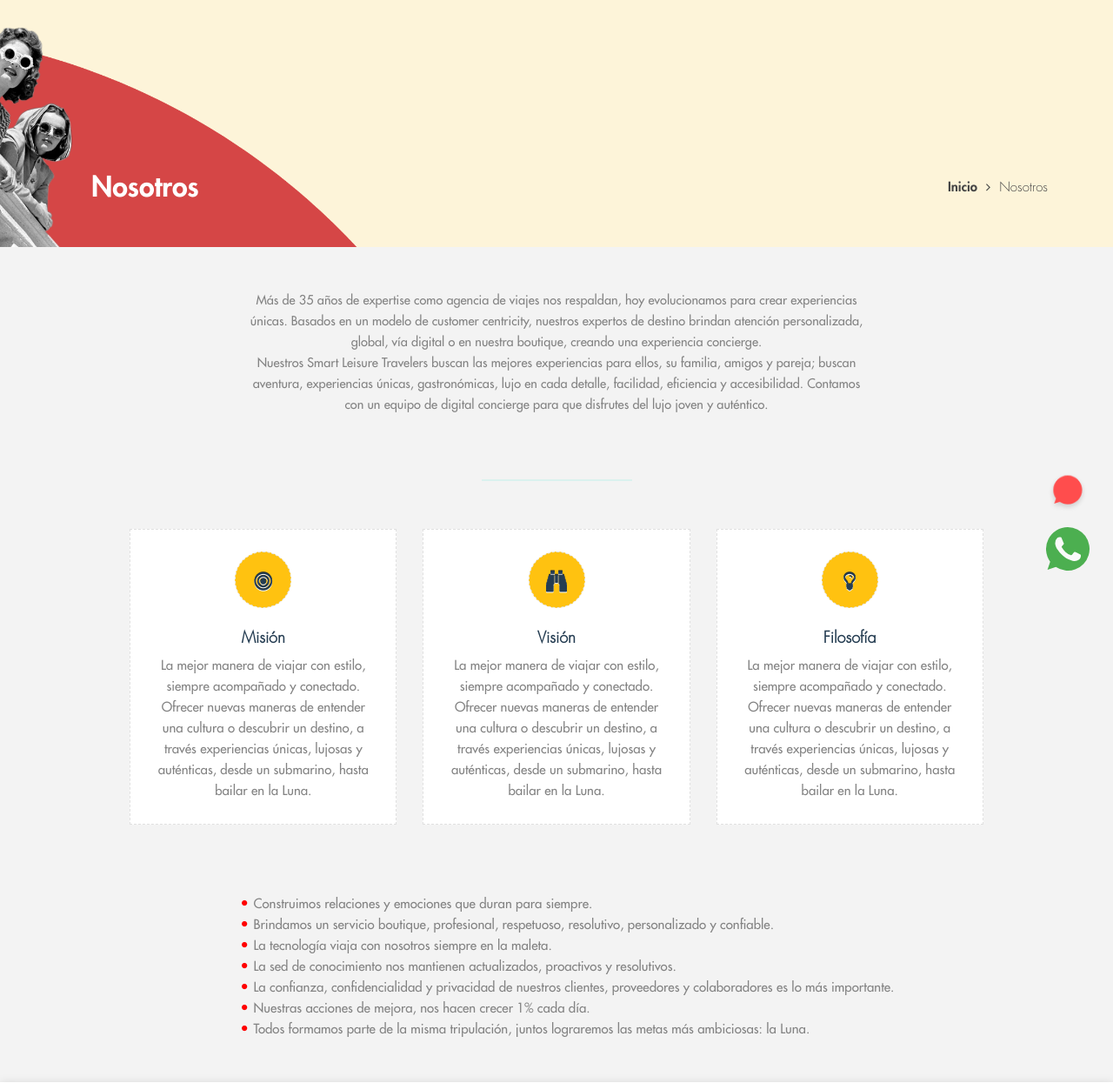
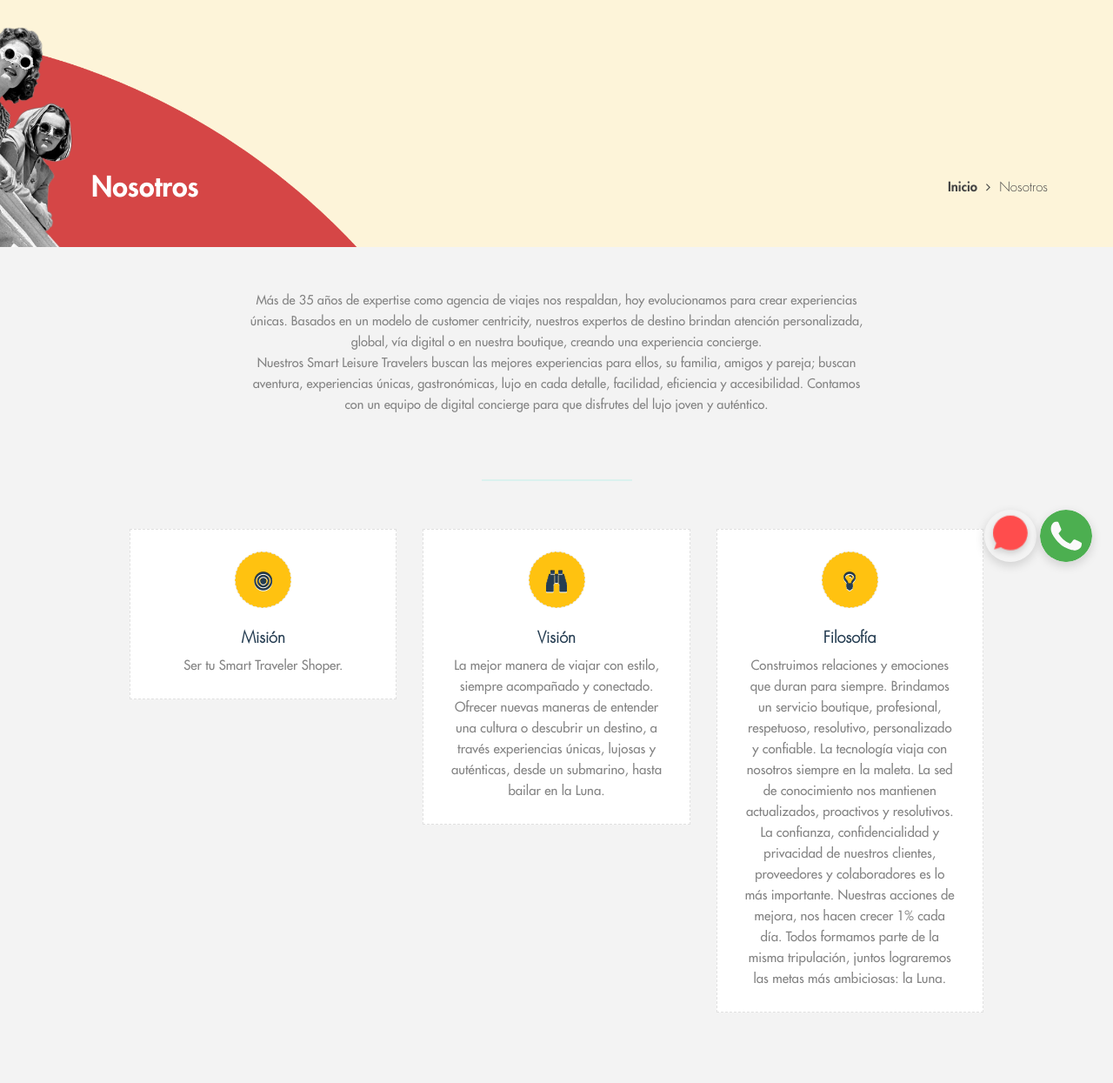
Before and after one commit to JCCardenas24/BoniViajes, a PHP site: page /nosotros.php in a window 1280 px wide. Shown: the part 59-1304 px from the top of the page at 87% size. Run offline with PHP 8.4, Linux system fonts and the light colour scheme; some libraries are stand-ins or nearby versions.

Commit message:
cambios del footer

```diff
--- a/assets/css/styles-page.css
+++ b/assets/css/styles-page.css
@@ -220,7 +220,8 @@
     padding-left: 0px;
 }
 
-.li-footer-elem li a {
+.li-footer-elem li a,
+.li-footer-elem li  {
     color: black;
     font-size: 14px;
 }
@@ -500,7 +501,7 @@
 
 .footer.bg-white{
     box-shadow: 0px 0 10px rgba(0, 0, 0, 0.1);
-    margin-top: 90px;
+    /* margin-top: 90px; */
 }
 
 
@@ -523,16 +524,19 @@
 }
 
 .wrapper_call_acction{
-    width: 36px;
-    height: 130px;
     position: fixed;
-    right: 3.2%;
-    top: 75%;
+    right: 12px;
+    bottom: 80px;
     z-index: 999;
+    margin: 0px 12px;
+
 }
 
 .wrapper_call_acction img{
-    width: 50px;
+    width: 60px;
+    height: 60px;
+    box-shadow: rgba(0, 0, 0, 0.15) 0px 4px 12px 0px;
+    border-radius: 50%;
 }
 
 .row_promos .col-md-4{
@@ -677,3 +681,12 @@
         display: none;
     }
 }
+
+.d-flex{
+    display: flex;
+    width: 100%;
+}
+
+.col-25{
+    width: 25%;
+}
--- a/nosotros.php
+++ b/nosotros.php
@@ -17,7 +17,7 @@
 			</div>
 		</div>
 	</section>
-	<section class="h-800">
+	<section class="">
 		<div class="rows inn-page-bg com-colo mx-width">
             <div class="df-jc-c">
                 <div class="col-sm-7 mt-50">
@@ -38,9 +38,7 @@
                             <i class="fa fa-bullseye" aria-hidden="true"></i>
                             <h4 class="mt-50 f-light">Misión</h4>
                             <p class="plr-15 c-gray-light f-medium fs-15">
-                                La mejor manera de viajar con estilo, siempre acompañado y conectado.
-                                Ofrecer nuevas maneras de entender una cultura o descubrir un destino,
-                                a través experiencias únicas, lujosas y auténticas, desde un submarino, hasta bailar en la Luna.
+                            Ser tu Smart Traveler Shoper.
                             </p>
                         </div>
                     </div>
@@ -49,9 +47,7 @@
                             <i class="fa fa-binoculars" aria-hidden="true"></i>
                             <h4 class="mt-50 f-light">Visión</h4>
                             <p class="plr-15 c-gray-light f-medium fs-15">
-                                La mejor manera de viajar con estilo, siempre acompañado y conectado.
-                                Ofrecer nuevas maneras de entender una cultura o descubrir un destino,
-                                a través experiencias únicas, lujosas y auténticas, desde un submarino, hasta bailar en la Luna.
+                            La mejor manera de viajar con estilo, siempre acompañado y conectado. Ofrecer nuevas maneras de entender una cultura o descubrir un destino, a través experiencias únicas, lujosas y auténticas, desde un submarino, hasta bailar en la Luna.
                             </p>
                         </div>
                     </div>
@@ -60,9 +56,13 @@
                             <i class="fa fa-lightbulb-o" aria-hidden="true"></i>
                             <h4 class="mt-50 f-light">Filosofía</h4>
                             <p class="plr-15 c-gray-light f-medium fs-15">
-                                La mejor manera de viajar con estilo, siempre acompañado y conectado.
-                                Ofrecer nuevas maneras de entender una cultura o descubrir un destino,
-                                a través experiencias únicas, lujosas y auténticas, desde un submarino, hasta bailar en la Luna.
+                            Construimos relaciones y emociones que duran para siempre.
+Brindamos un servicio boutique, profesional, respetuoso, resolutivo, personalizado y confiable.
+La tecnología viaja con nosotros siempre en la maleta.
+La sed de conocimiento nos mantienen actualizados, proactivos y resolutivos.
+La confianza, confidencialidad y privacidad de nuestros clientes, proveedores y colaboradores es lo más importante.
+Nuestras acciones de mejora, nos hacen crecer 1% cada día.
+Todos formamos parte de la misma tripulación, juntos lograremos las metas más ambiciosas: la Luna.
                             </p>
                         </div>
                     </div>
--- a/template/footer.php
+++ b/template/footer.php
@@ -4,27 +4,46 @@
             <div class="container">
                 <div class="foot-sec2">
                     <div class="p-15">
-                        <div class="row">
-                            <div class="col-sm-3 foot-spec foot-com">
+                        <div class="row d-flex">
+                            <div class="col-25 foot-spec foot-com">
                                 <a href="http://rnt.sectur.gob.mx/Grd_TurGenerales/?Id_TiposPST=4" target="_blank"><img src="./assets/images/boni/registro.png" alt="registro"></a>
                             </div>
-                            <div class="col-sm-3 foot-spec foot-com">
-                                <h4 class="f-book"><a class="f-book c-black" href="nosotros.php">Acerca de nosotros</a></h4>
+                            <div class="col-25 foot-spec foot-com">
+                                <h4 class="f-book">Acerca de Boniviajes</h4>
+                                <ul class="li-footer-elem">
+                                    <li><a class="f-medium" href="nosotros.php">Misión, visión y filosofía</a></li>
+                                    <!-- <li><a class="f-medium" href="aviso-priv.php">Visión</a></li> -->
+                                </ul>
+                                <h4 class="f-medium">Visítanos</h4>
+                                <ul class="li-footer-elem">
+                                    <a href="https://goo.gl/maps/ZJzF5ecReNCtN1c1A" target="_blank">
+                                    <li class="f-medium">Sucursal Félix Cuevas</li>
+                                    <li class="f-medium">Félix Cuevas 329B Col.del Valle C.P. 03100</li>
+                                    <li class="f-medium">
+                                    Ciudad de México, México.
+                                    </li>
+                                </a>
+
+                                </ul>
                             </div>
-                            <div class="col-sm-3 col-md-3 foot-spec foot-com">
+                            <div class="col-25 col-md-3 foot-spec foot-com">
                                 <h4 class="f-medium">Seguridad</h4>
                                 <ul class="li-footer-elem">
                                     <li><a class="f-medium" href="terminos.php">Términos & Condiciones</a></li>
                                     <li><a class="f-medium" href="aviso-priv.php">Aviso de privacidad</a></li>
                                 </ul>
                             </div>
-                            <div class="col-sm-3 foot-social foot-spec foot-com">
+                            <!-- <div class="col-20 foot-social foot-spec foot-com">
+
+                            </div> -->
+                            <div class="col-25 foot-social foot-spec foot-com">
                                 <h4 class="f-medium">Síguenos</h4>
                                 <ul>
                                     <li><a href="https://www.facebook.com/Boni-Viajes-562977607842181/" target="_blank"><i class="fa fa-facebook f-30" aria-hidden="true"></i></a> </li>
                                     <li><a href="https://www.instagram.com/boniviajes/" target="_blank"><i class="fa fa-instagram f-30" aria-hidden="true"></i></a> </li>
                                 </ul>
                             </div>
+
                         </div>
                     </div>
                 </div>
```
Also changed, not shown: terminos.php (+9 -18 lines), 1 other file.
